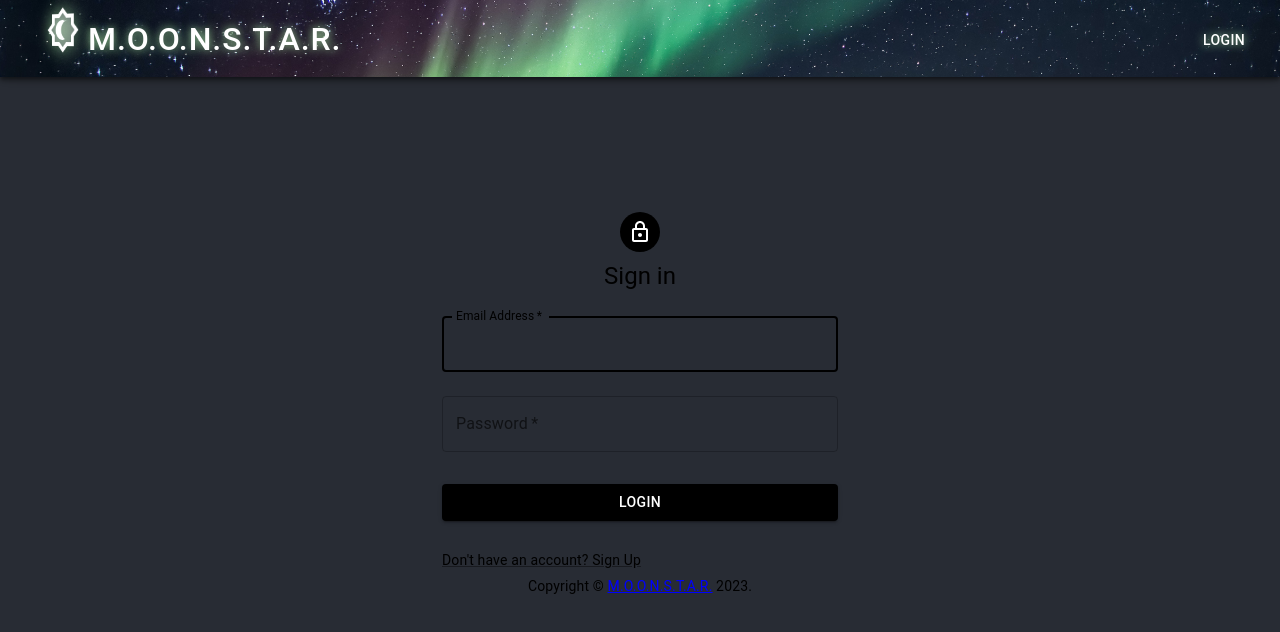
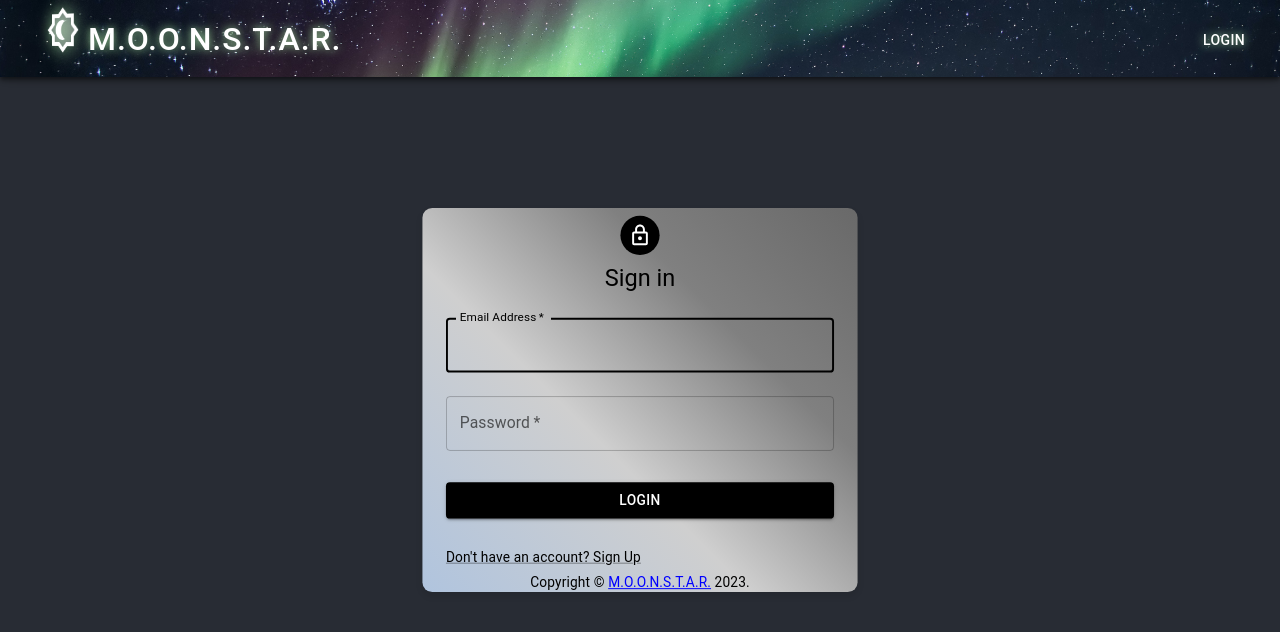
Before and after one commit to KWarner7/MOONSTAR, a React (Create React App) app in the folder front-end/moonstar/: page /login in a window 1280 px wide. Shown: the top 632 px of the page. Built offline with nearby package versions, Linux system fonts and the light colour scheme.

Commit message:
styled login and signup

```diff
--- a/front-end/moonstar/src/Login.js
+++ b/front-end/moonstar/src/Login.js
@@ -15,6 +15,21 @@ import { createTheme, ThemeProvider } from '@mui/material/styles';
 import { Link as RouterLink } from 'react-router-dom';
 import Header from './Header.js';
 import AppBar from '@mui/material/AppBar';
+import Card from '@mui/material/Card';
+
+const CardStyle = {
+  boxShadow: '0 4px 8px rgba(0, 0, 0, 0.1)',
+  transition: '0.3s',
+  borderRadius: '10px',
+  borderColor: '#ddd',
+  background:
+    'linear-gradient(45deg, #B0C4DE 0%, #CFCFCF 40%, #808080 70%, #696969 100%)',
+  transform: 'scale(0.98)',
+  '&:hover': {
+    boxShadow: '0 0 16px rgba(255, 255, 255, 0.9)',
+    transform: 'scale(1.0)',
+  },
+};
 
 const defaultTheme = createTheme({
   palette: {
@@ -39,12 +54,14 @@ export default function SignIn() {
 
   return (
     <>
-    <ThemeProvider theme={defaultTheme}>
-      <Container component="main" maxWidth="xs" sx={{ display: 'flex', flexDirection: 'column', alignItems: 'center'}}>
       <AppBar position="fixed">
         <Header />
       </AppBar>
-          <Avatar sx={{ m: 1, bgcolor: 'primary.main'}}>
+      <Box>
+        <Card sx={CardStyle}>
+          <ThemeProvider theme={defaultTheme}>
+            <Container component="main" maxWidth="xs" sx={{ display: 'flex', flexDirection: 'column', alignItems: 'center' }}>
+              <Avatar sx={{ m: 1, bgcolor: 'primary.main' }}>
                 <LockOutlinedIcon />
               </Avatar>
               <Typography component="h1" variant="h5" color="#000000">
@@ -93,10 +110,11 @@ export default function SignIn() {
               <Copyright sx={{ mt: 8, mb: 4 }} />
             </Container>
           </ThemeProvider>
+        </Card>
+      </Box>
     </>
   );
 }
-
 function Copyright() {
   return (
     <Typography variant="body2" color="black" align="center">
--- a/front-end/moonstar/src/Signup.js
+++ b/front-end/moonstar/src/Signup.js
@@ -15,6 +15,21 @@ import { createTheme, ThemeProvider } from '@mui/material/styles';
 import { Link as RouterLink, useNavigate } from 'react-router-dom';
 import Header from './Header.js';
 import AppBar from '@mui/material/AppBar';
+import Card from '@mui/material/Card';
+
+const CardStyle = {
+  boxShadow: '0 4px 8px rgba(0, 0, 0, 0.1)',
+  transition: '0.3s',
+  borderRadius: '10px',
+  borderColor: '#ddd',
+  background:
+    'linear-gradient(45deg, #B0C4DE 0%, #CFCFCF 40%, #808080 70%, #696969 100%)',
+  transform: 'scale(0.98)',
+  '&:hover': {
+    boxShadow: '0 0 16px rgba(255, 255, 255, 0.9)',
+    transform: 'scale(1.0)',
+  },
+};
 
 function Copyright(props) {
   return (
@@ -28,8 +43,6 @@ function Copyright(props) {
     </Typography>
   );
 }
-
-// TODO remove, this demo shouldn't need to reset the theme.
 
 const defaultTheme = createTheme({
   palette: {
@@ -86,11 +99,14 @@ export default function SignUp() {
   };
 
   return (
-        <ThemeProvider theme={defaultTheme}>
-          <Container component="main" maxWidth="xs" sx={{ display: 'flex', flexDirection: 'column', alignItems: 'center'}}>
+    <>
     <AppBar position="fixed">
           <Header />
         </AppBar>
+        <Box>
+        <Card sx={CardStyle}>
+    <ThemeProvider theme={defaultTheme}>
+      <Container component="main" maxWidth="xs" sx={{ display: 'flex', flexDirection: 'column', alignItems: 'center' }}>
           <Avatar sx={{ m: 1, bgcolor: 'secondary.main' }}>
             <LockOutlinedIcon />
           </Avatar>
@@ -199,5 +215,8 @@ export default function SignUp() {
         <Copyright sx={{ mt: 5 }} />
       </Container>
     </ThemeProvider>
+    </Card>
+    </Box>
+    </>
   );
 }
```
Lines whose indentation alone changed are shown as unchanged.
